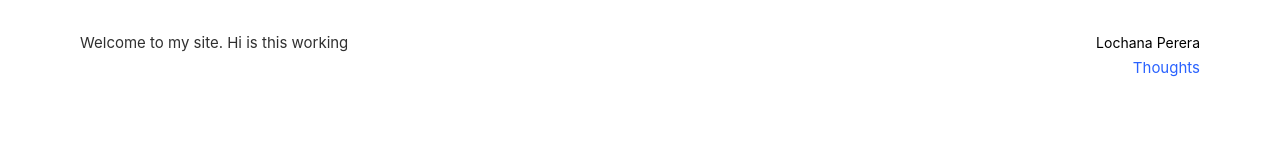
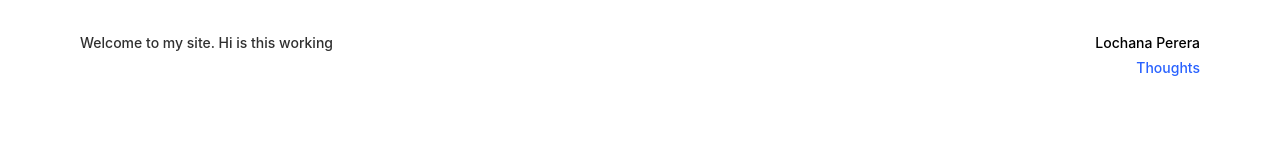
Before and after one commit to fivetwentythree/th, a plain HTML site: page index.html in a window 1280 px wide. Drawn offline with nearby package versions, Linux system fonts and the light colour scheme.

Commit message:
font change

```diff
--- a/style.css
+++ b/style.css
@@ -6,7 +6,8 @@
 
 body {
   font-family: -apple-system, BlinkMacSystemFont, "SF Pro Text", "SF Pro Display", system-ui, sans-serif;
-  font-size: 15px;
+  font-size: 14px;
+  font-weight: 500;
   line-height: 1.5;
   color: #303030;
   background: #fff;
```
